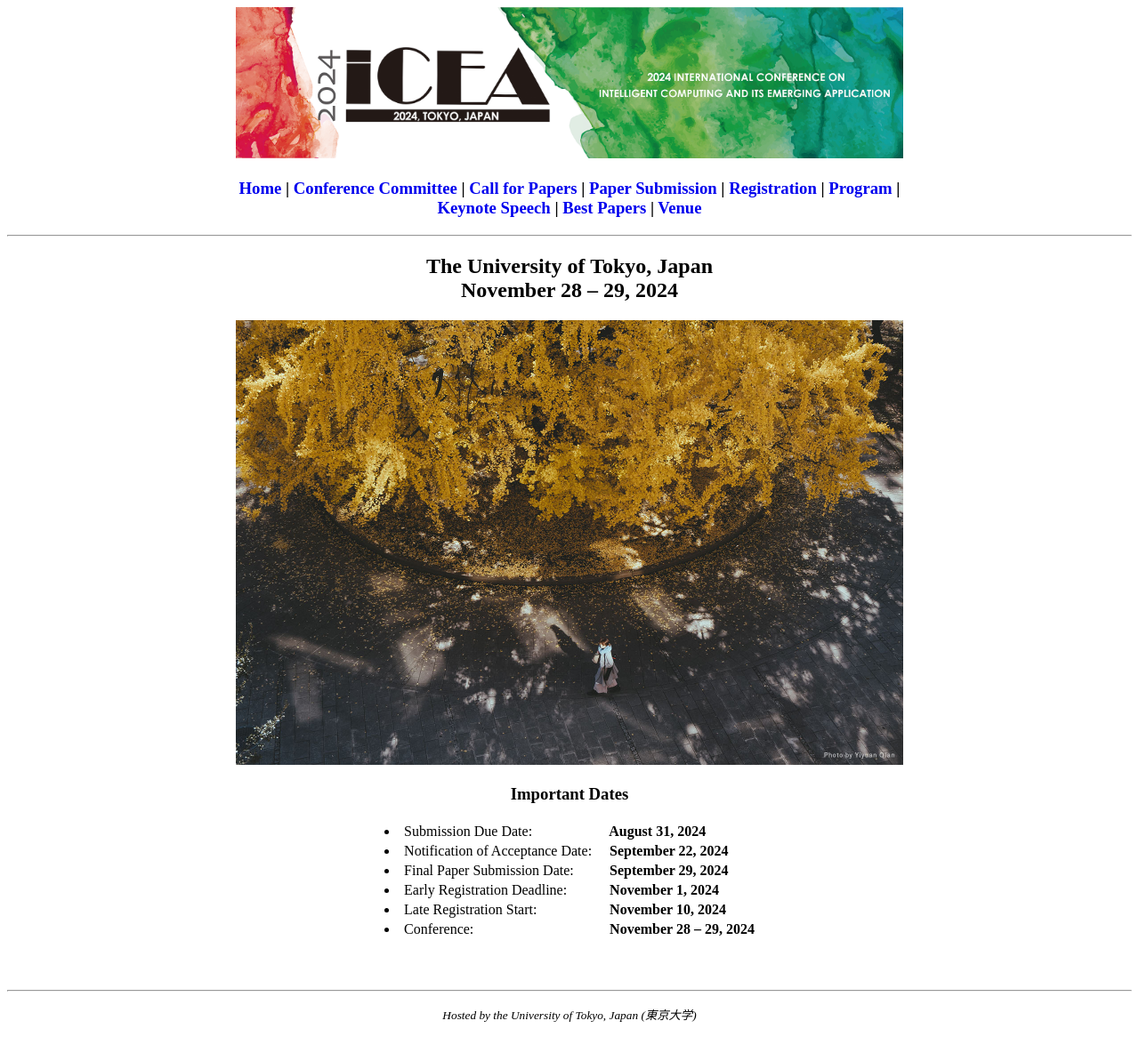
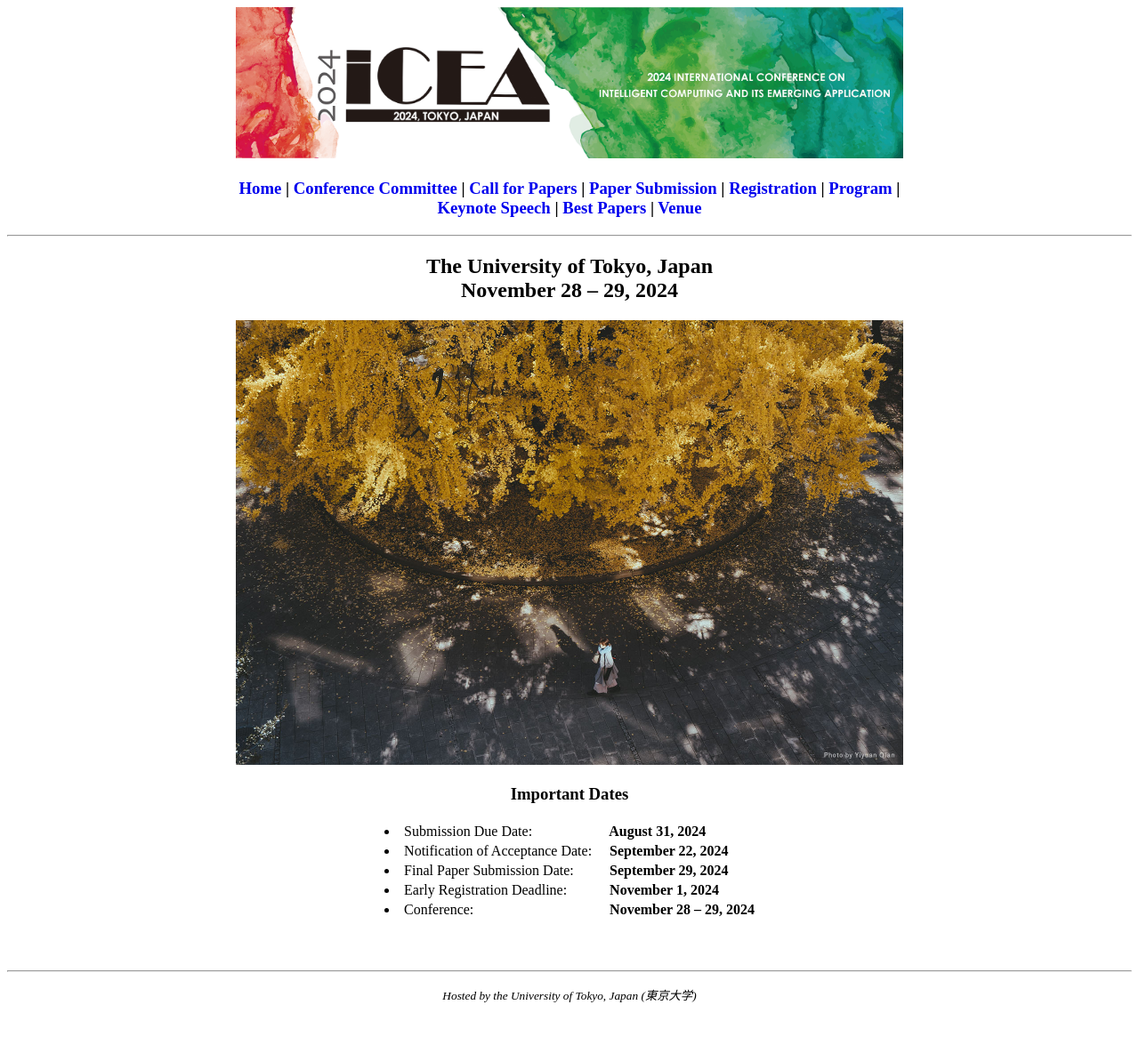
Before and after one commit to icea-conf/2024, a Jekyll site: the page built from index.html, in a window 1280 px wide. Shown: the whole page at 89% size. Built offline with Jekyll 4.4.1, drawn with Linux system fonts in a browser that asks for light colours; the list of posts is cut into pages by our own code; after the commit the page ends 1144 px from its top, so only the background shows below that.

Commit message:
remove late registration date

```diff
--- a/index.html
+++ b/index.html
@@ -49,14 +49,14 @@
                                           <b>&nbsp; &nbsp; November 1, 2024</b>
                                     </td>
                               </tr>
-                              <tr>
+                              <!-- <tr>
                                     <td>
                                           <li>Late Registration Start: </li>
                                     </td>
                                     <td>
-                                          <b>&nbsp; &nbsp; November 10, 2024</b>
+                                          <b>&nbsp; &nbsp; November 2, 2024</b>
                                     </td>
-                              </tr>
+                              </tr> -->
                               <tr>
                                     <td>
                                           <li>Conference: </li>
--- a/papers/index.html
+++ b/papers/index.html
@@ -152,14 +152,14 @@
                 <b>&nbsp; &nbsp; November 1, 2024</b>
               </td>
             </tr>
-            <tr>
+            <!-- <tr>
               <td>
                 <li>Late Registration Start:</li>
               </td>
               <td>
-                <b>&nbsp; &nbsp; November 10, 2024</b>
+                <b>&nbsp; &nbsp; November 2, 2024</b>
               </td>
-            </tr>
+            </tr> -->
             <tr>
               <td>
                 <li>Conference:</li>
--- a/registration/index.html
+++ b/registration/index.html
@@ -132,7 +132,7 @@ title: ICEA 2024
                     </table><br>
                     </center>
 
-                    <p><u><b style="color:#FF0000">Late Registration</b></u><a style="text-align: justify"> : The Late registration starts on <b style="color:#FF0000">November 10, 2024</b> with the following fee schedule:</a></p>
+                    <p><u><b style="color:#FF0000">Late Registration</b></u><a style="text-align: justify"> : The Late registration starts from <b style="color:#FF0000">November 2, 2024</b> with the following fee schedule:</a></p>
                     <center>
                     <table class="tlayout2" cellspacing="0">
                          <tbody style="text-align: center">
```
